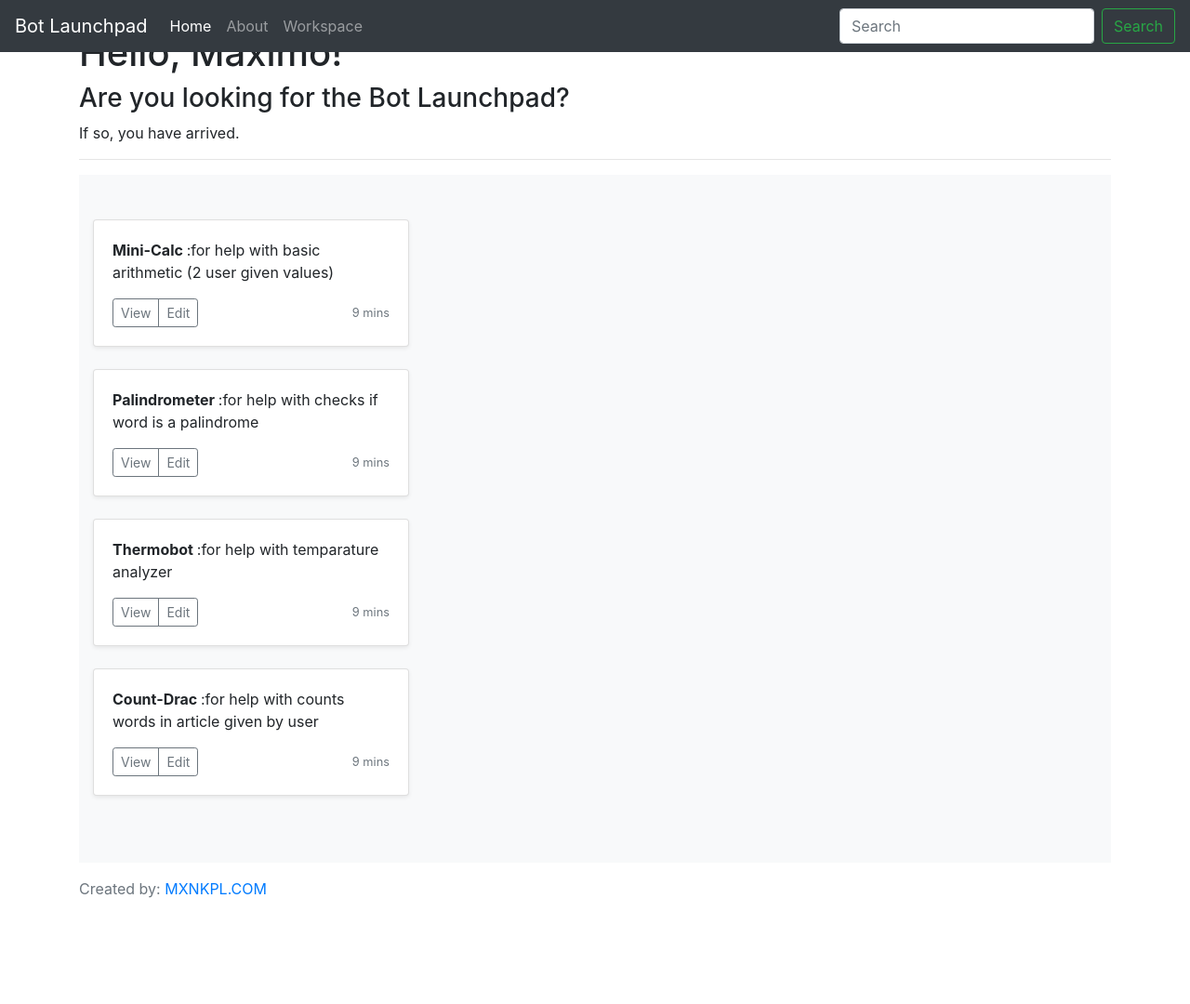
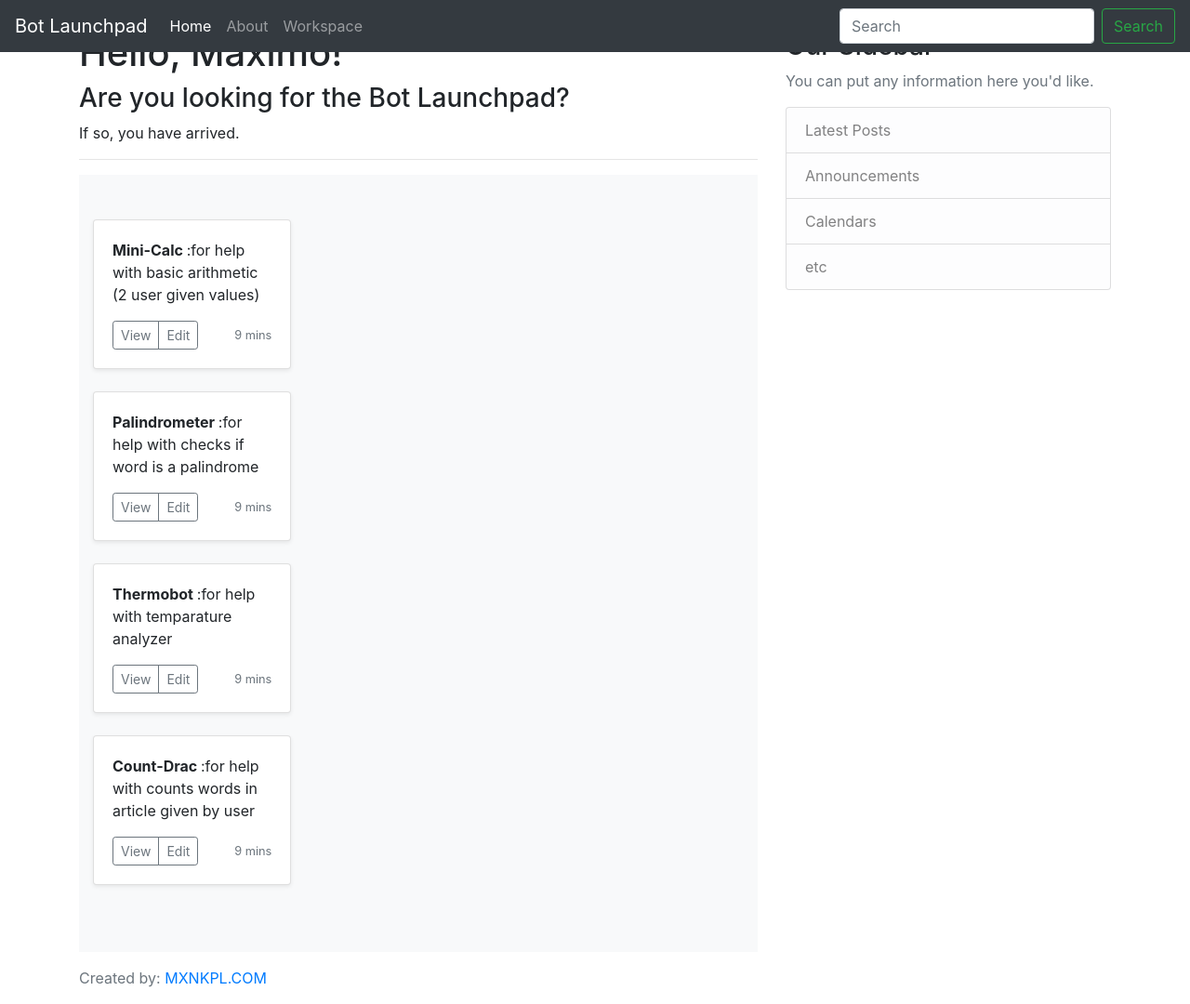
Before and after one commit to mxayon/bot-launchpad, a Flask app: page / in a window 1280 px wide. Shown: the whole page at 93% size. Before the commit the page ends 966 px from the top, so only its background shows below. Run offline with Flask 2, Linux system fonts and the light colour scheme; some libraries are stand-ins or nearby versions.

Commit message:
appends sidebar

```diff
--- a/app/templates/layout.html
+++ b/app/templates/layout.html
@@ -50,7 +50,24 @@
     <main role="main" class="flex-shrink-0">
       <div class="container">
         <hr>
-        {% block content %} {% endblock %}
+        <div class="row">
+          <div class="col-md-8">
+            {% block content %} {% endblock %}
+          </div>
+          <div class="col-md-4">
+            <div class="content-section">
+              <h3>Our Sidebar</h3>
+              <p class='text-muted'>You can put any information here you'd like.
+                <ul class="list-group">
+                  <li class="list-group-item list-group-item-light">Latest Posts</li>
+                  <li class="list-group-item list-group-item-light">Announcements</li>
+                  <li class="list-group-item list-group-item-light">Calendars</li>
+                  <li class="list-group-item list-group-item-light">etc</li>
+                </ul>
+              </p>
+            </div>
+          </div>
+        </div>
       </div>
     </main>
     <footer class="footer mt-auto py-3">
```
